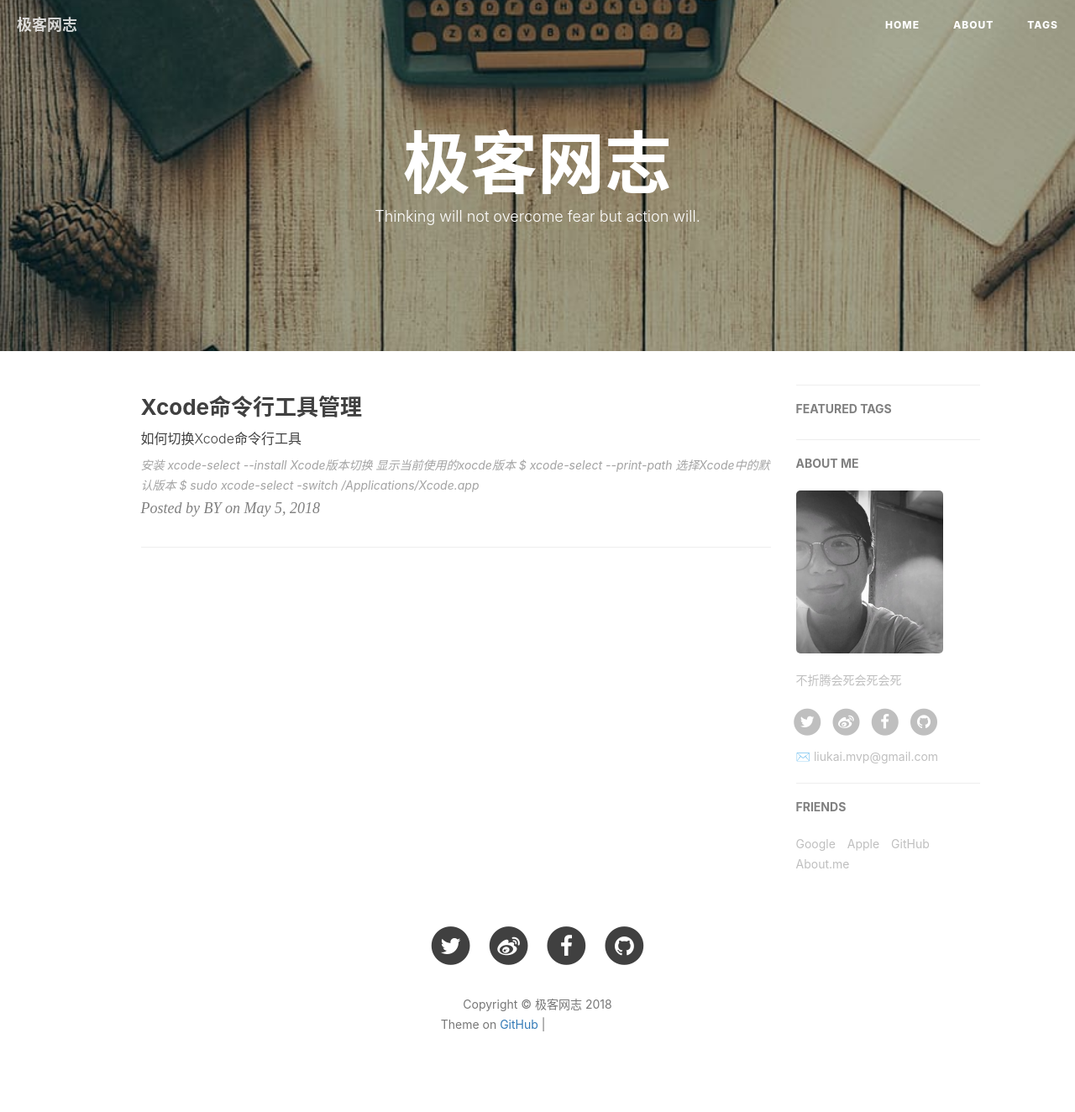
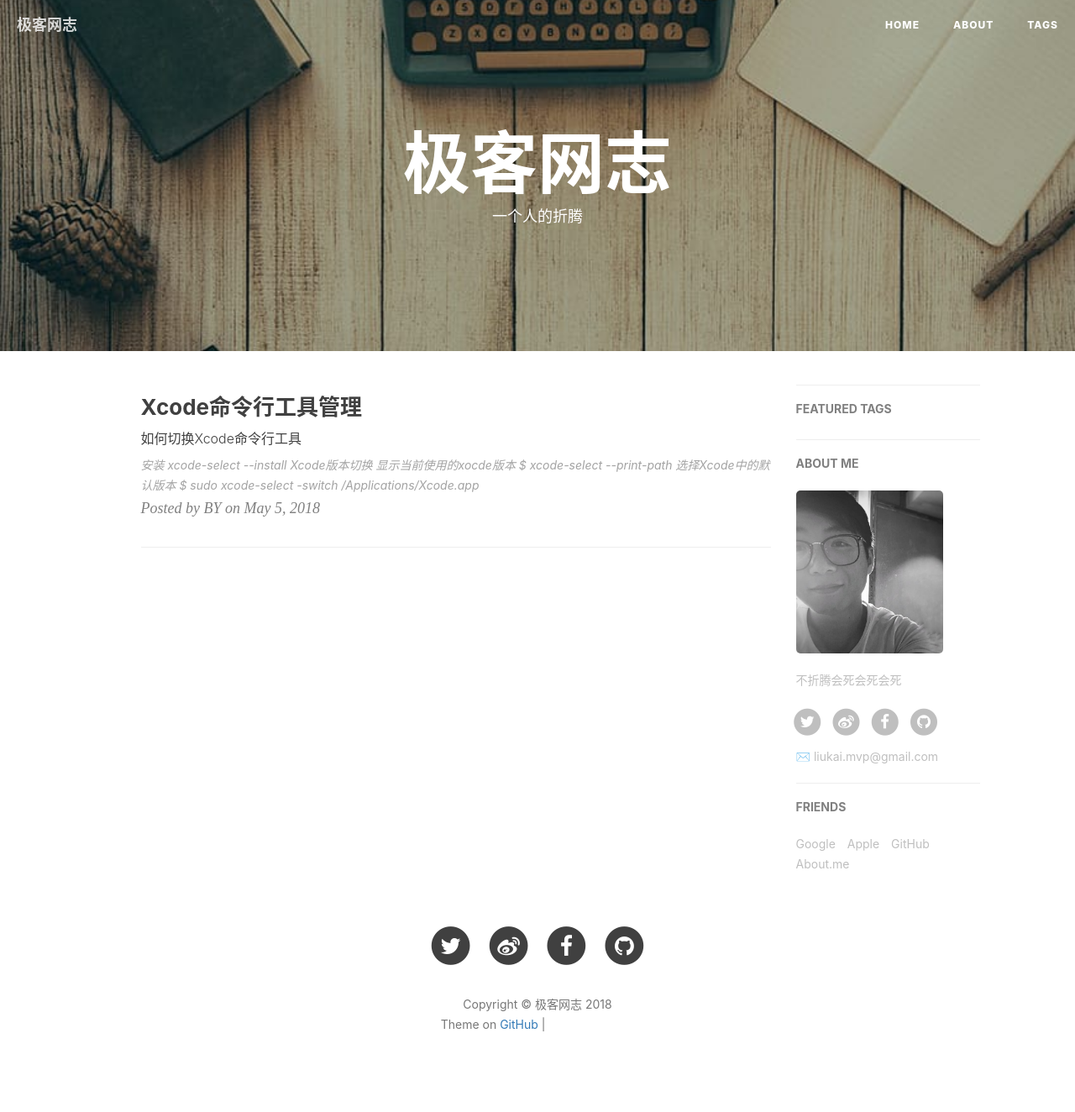
Before and after one commit to igeeker/igeeker.github.io, a Jekyll site: the page built from index.html, in a window 1280 px wide. Shown: the whole page at 84% size. Built offline with Jekyll 4.4.1, drawn with Linux system fonts in a browser that asks for light colours; nearby versions of some CDN libraries; the list of posts is cut into pages by our own code; comment, search, counter and statistics services are not loaded; grey boxes are pictures that could not be loaded.

Commit message:
Update index.html

```diff
--- a/index.html
+++ b/index.html
@@ -1,6 +1,6 @@
 ---
 layout: page
-description: "Thinking will not overcome fear but action will."
+description: "一个人的折腾"
 ---
 
 {% for post in paginator.posts %}
```
